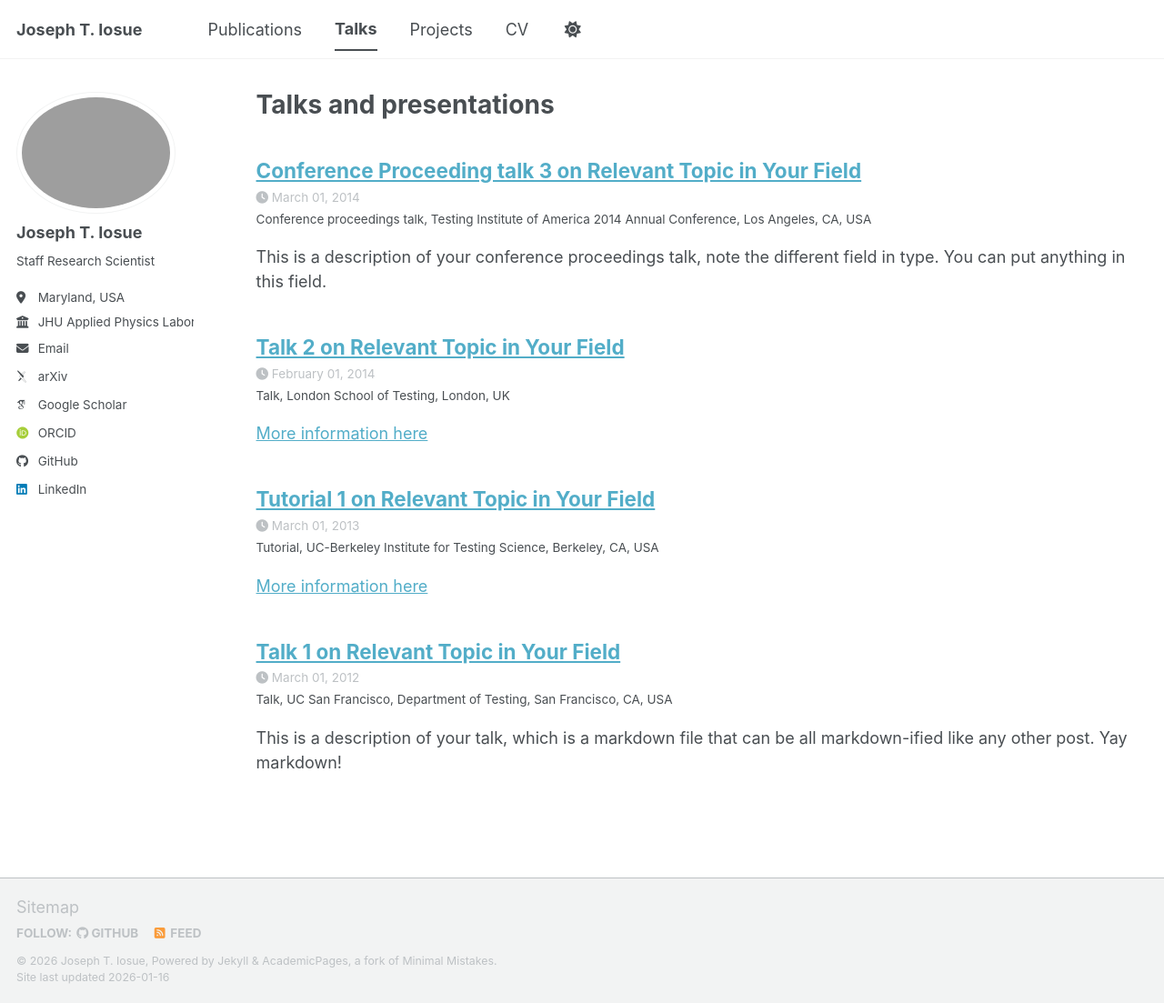
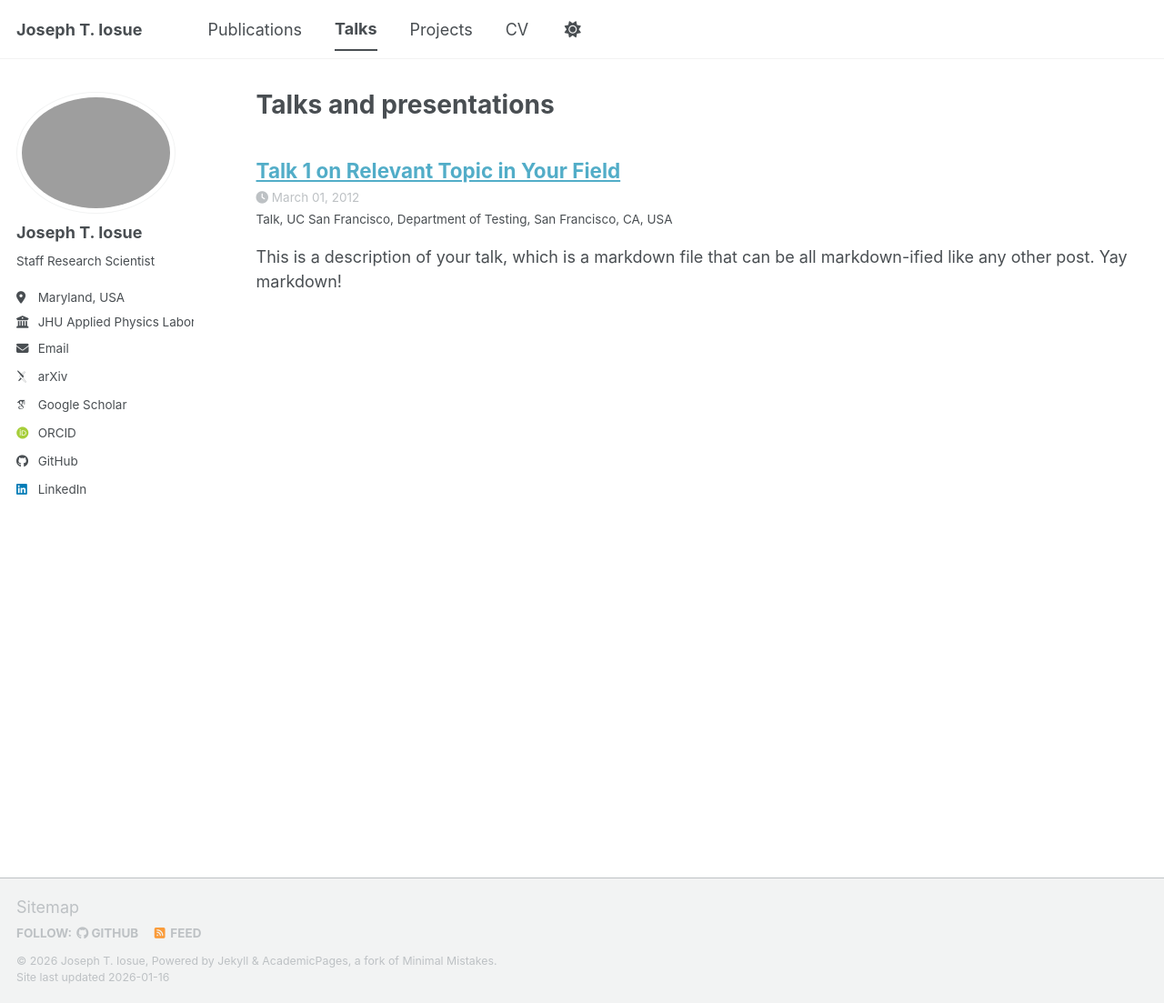
Before and after one commit to jtiosue/jtiosue.github.io, a Jekyll site: the page built from _pages/talks.html, in a window 1280 px wide and 1103 px high. Shown: the whole window at 91% size. Built offline with Jekyll 4.4.1, drawn with Linux system fonts in a browser that asks for light colours; some web fonts are replaced; a script bundle is joined from its source files by our own code; library files that are not in the unit come from our copies.

Commit message:
some updates

```diff
--- a/_config.yml
+++ b/_config.yml
@@ -45,7 +45,6 @@
   researchgate     : # URL
   scopus           : # URL
   zotero           : # URL
-  cv               : "https://jtiosue.github.io/files/cv.pdf"
 
 
   # Repositories and software development
--- a/_data/navigation.yml
+++ b/_data/navigation.yml
@@ -26,8 +26,11 @@
   # - title: "CV"
   #   url: /cv/
 
+  # - title: "CV"
+  #   url: /cv-json/
+
   - title: "CV"
-    url: /cv-json/
+    url: files/cv.pdf
 
   # - title: "Guide"
   #   url: /markdown/
--- a/_talks/2013-03-01-tutorial-1.md
+++ /dev/null
@@ -1,13 +0,0 @@
----
-title: "Tutorial 1 on Relevant Topic in Your Field"
-collection: talks
-type: "Tutorial"
-permalink: /talks/2013-03-01-tutorial-1
-venue: "UC-Berkeley Institute for Testing Science"
-date: 2013-03-01
-location: "Berkeley, CA, USA"
----
-
-[More information here](http://exampleurl.com)
-
-This is a description of your tutorial, note the different field in type. This is a markdown files that can be all markdown-ified like any other post. Yay markdown!
--- a/_talks/2014-02-01-talk-2.md
+++ /dev/null
@@ -1,13 +0,0 @@
----
-title: "Talk 2 on Relevant Topic in Your Field"
-collection: talks
-type: "Talk"
-permalink: /talks/2014-02-01-talk-2
-venue: "London School of Testing"
-date: 2014-02-01
-location: "London, UK"
----
-
-[More information here](http://example2.com)
-
-This is a description of your talk, which is a markdown files that can be all markdown-ified like any other post. Yay markdown!
--- a/_talks/2014-03-01-talk-3.md
+++ /dev/null
@@ -1,11 +0,0 @@
----
-title: "Conference Proceeding talk 3 on Relevant Topic in Your Field"
-collection: talks
-type: "Conference proceedings talk"
-permalink: /talks/2014-03-01-talk-3
-venue: "Testing Institute of America 2014 Annual Conference"
-date: 2014-03-01
-location: "Los Angeles, CA, USA"
----
-
-This is a description of your conference proceedings talk, note the different field in type. You can put anything in this field.
```
Also changed, not shown: _projects/portfolio-1.md (+1 -1 lines), _projects/portfolio-2.html (+4 -3 lines).
